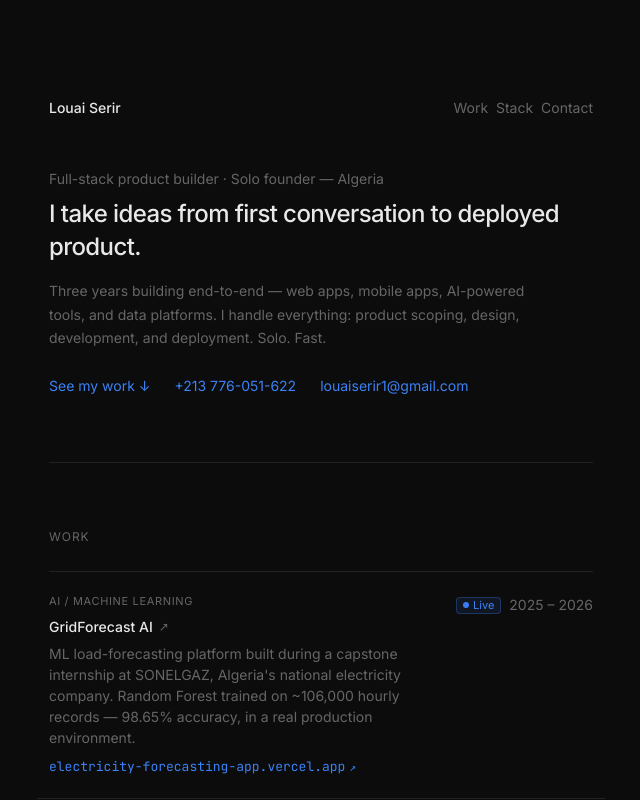
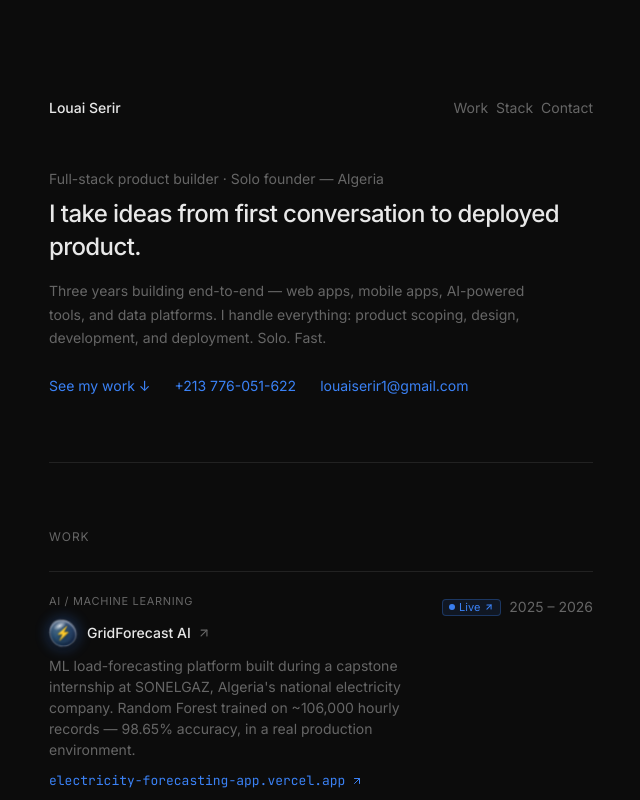
Before and after one commit to louay-ux/personal-portfolio, a React (Vite) app: page / in a window 1280 px wide. Shown: the top 800 px of the page, without its empty margins (319-959 px from the left). Built offline with nearby package versions, Linux system fonts and the light colour scheme.

Commit message:
Add liquid glass animation emoji to each project and replace unicode arrow with sleek SVG ArrowUpRight

```diff
--- /dev/null
+++ b/src/components/LiquidGlassEmoji.tsx
@@ -0,0 +1,89 @@
+/**
+ * @license
+ * SPDX-License-Identifier: Apache-2.0
+ */
+
+import React from "react";
+
+interface LiquidGlassEmojiProps {
+  emoji: string;
+  glowColor: string;
+  accentGradient: string;
+  accentColor: string;
+  className?: string;
+}
+
+export default function LiquidGlassEmoji({
+  emoji,
+  glowColor,
+  accentGradient,
+  accentColor,
+  className = "",
+}: LiquidGlassEmojiProps) {
+  return (
+    <div
+      className={`relative flex items-center justify-center w-[28px] h-[28px] shrink-0 select-none group/glass ${className}`}
+    >
+      {/* 1. Ambient liquid glow behind the glass */}
+      <div
+        className="absolute inset-0 rounded-full blur-[7px] pointer-events-none transition-all duration-300 group-hover/glass:blur-[9px]"
+        style={{
+          background: glowColor,
+          animation: "liquid-glow-pulse 4s ease-in-out infinite",
+        }}
+      />
+
+      {/* 2. Outer Liquid Glass Shell with morphing organic physics */}
+      <div
+        className="relative w-full h-full flex items-center justify-center backdrop-blur-md overflow-hidden transition-all duration-300 cursor-default"
+        style={{
+          border: "1px solid rgba(255, 255, 255, 0.24)",
+          boxShadow: `inset 0 1.5px 2px 0 rgba(255, 255, 255, 0.5), inset 0 -2px 3px 0 rgba(0, 0, 0, 0.6), inset 0 -0.5px 1.5px 0 ${accentColor}, 0 3px 8px -2px rgba(0, 0, 0, 0.5)`,
+          animation: "liquid-glass-morph 8s ease-in-out infinite",
+          background:
+            "radial-gradient(circle at 35% 25%, rgba(255, 255, 255, 0.22) 0%, rgba(255, 255, 255, 0.06) 45%, rgba(10, 10, 10, 0.65) 100%)",
+        }}
+      >
+        {/* 3. Internal Fluid Liquid Motion Layer */}
+        <div
+          className="absolute -inset-1 pointer-events-none opacity-60 mix-blend-screen"
+          style={{
+            background: accentGradient,
+            animation: "liquid-wave 6s linear infinite",
+          }}
+        />
+
+        {/* 4. Top Curved Specular Glare (Realistic Glass Highlight) */}
+        <div
+          className="absolute top-[2px] left-[3px] w-[14px] h-[7px] rounded-full pointer-events-none opacity-85"
+          style={{
+            background:
+              "radial-gradient(ellipse at center, rgba(255, 255, 255, 0.95) 0%, rgba(255, 255, 255, 0.35) 45%, rgba(255, 255, 255, 0) 75%)",
+            transform: "rotate(-25deg)",
+          }}
+        />
+
+        {/* 5. Periodic Shimmer Sweep */}
+        <div
+          className="absolute inset-0 pointer-events-none opacity-30"
+          style={{
+            background:
+              "linear-gradient(90deg, transparent 0%, rgba(255, 255, 255, 0.7) 50%, transparent 100%)",
+            animation: "liquid-shimmer-sweep 5s cubic-bezier(0.4, 0, 0.2, 1) infinite",
+          }}
+        />
+
+        {/* 6. Centered Floating Emoji */}
+        <span
+          className="relative z-10 text-[13px] leading-none select-none transition-transform duration-300 group-hover/glass:scale-110"
+          style={{
+            animation: "liquid-emoji-float 3.2s ease-in-out infinite",
+            filter: "drop-shadow(0 1px 2px rgba(0, 0, 0, 0.7))",
+          }}
+        >
+          {emoji}
+        </span>
+      </div>
+    </div>
+  );
+}
--- a/src/components/ProjectList.tsx
+++ b/src/components/ProjectList.tsx
@@ -4,6 +4,8 @@
  */
 
 import React from "react";
+import { ArrowUpRight } from "lucide-react";
+import LiquidGlassEmoji from "./LiquidGlassEmoji";
 
 interface ProjectRow {
   name: string;
@@ -12,6 +14,10 @@ interface ProjectRow {
   year: string;
   tag?: string;
   url?: string;
+  emoji: string;
+  glowColor: string;
+  accentGradient: string;
+  accentColor: string;
 }
 
 const SPEC_PROJECTS: ProjectRow[] = [
@@ -20,26 +26,42 @@ const SPEC_PROJECTS: ProjectRow[] = [
     category: "AI / MACHINE LEARNING",
     description: "ML load-forecasting platform built during a capstone internship at SONELGAZ, Algeria's national electricity company. Random Forest trained on ~106,000 hourly records — 98.65% accuracy, in a real production environment.",
     year: "2025 – 2026",
-    url: "https://electricity-forecasting-app.vercel.app/"
+    url: "https://electricity-forecasting-app.vercel.app/",
+    emoji: "⚡",
+    glowColor: "rgba(59, 130, 246, 0.45)",
+    accentGradient: "radial-gradient(circle at 40% 40%, rgba(56, 189, 248, 0.45) 0%, rgba(37, 99, 235, 0.25) 60%, transparent 100%)",
+    accentColor: "rgba(59, 130, 246, 0.45)"
   },
   {
     name: "Clinicos",
     category: "HEALTH-TECH",
     description: "Algerian health-tech platform. Role-based clinical dashboard with Gantt-style scheduling, real-time queues, and a trust-scoring system that reduces appointment fraud. Bilingual RTL/LTR.",
-    year: "2026"
+    year: "2026",
+    emoji: "🩺",
+    glowColor: "rgba(16, 185, 129, 0.45)",
+    accentGradient: "radial-gradient(circle at 40% 40%, rgba(52, 211, 153, 0.45) 0%, rgba(13, 148, 136, 0.25) 60%, transparent 100%)",
+    accentColor: "rgba(16, 185, 129, 0.45)"
   },
   {
     name: "Data Warehouse & BI",
     category: "DATA ENGINEERING",
     description: "Self-directed data engineering project. SQL Server warehouse using Medallion architecture (Bronze/Silver/Gold), star-schema modeling, and T-SQL ETL — with Power BI and Tableau dashboards built on top using DAX and LOD expressions.",
-    year: "2026"
+    year: "2026",
+    emoji: "📊",
+    glowColor: "rgba(139, 92, 246, 0.45)",
+    accentGradient: "radial-gradient(circle at 40% 40%, rgba(167, 139, 250, 0.45) 0%, rgba(124, 58, 237, 0.25) 60%, transparent 100%)",
+    accentColor: "rgba(139, 92, 246, 0.45)"
   },
   {
     name: "CosmeticaDZ",
     category: "E-COMMERCE",
     description: "Bilingual e-commerce marketplace for the Algerian market. Solo, concept to launch — regional payment flow by Wilaya/Baladia, admin dashboard tracking orders, stock, and margins.",
     year: "2025",
-    url: "https://cosmeticadz.netlify.app/"
+    url: "https://cosmeticadz.netlify.app/",
+    emoji: "✨",
+    glowColor: "rgba(244, 63, 94, 0.45)",
+    accentGradient: "radial-gradient(circle at 40% 40%, rgba(251, 113, 133, 0.45) 0%, rgba(219, 39, 119, 0.25) 60%, transparent 100%)",
+    accentColor: "rgba(244, 63, 94, 0.45)"
   }
 ];
 
@@ -59,58 +81,79 @@ export default function ProjectList() {
             key={project.name}
             className="group flex justify-between items-start py-5 border-b border-[#222222] transition-colors duration-200 hover:bg-[#141414] px-3 -mx-3"
           >
-            {/* Left: project category, name and description */}
-            <div className="flex flex-col pr-4">
+            {/* Left: project category, liquid glass emoji + name, and description */}
+            <div className="flex flex-col pr-4 flex-1">
               {project.category && (
-                <span className="text-[11px] font-sans text-[#666666] uppercase tracking-[0.06em] mb-1 select-none">
+                <span className="text-[11px] font-sans text-[#666666] uppercase tracking-[0.06em] mb-1.5 select-none">
                   {project.category}
                 </span>
               )}
+
+              <div className="flex items-center gap-2.5 my-0.5">
+                {/* Liquid Glass Animated Emoji */}
+                <LiquidGlassEmoji
+                  emoji={project.emoji}
+                  glowColor={project.glowColor}
+                  accentGradient={project.accentGradient}
+                  accentColor={project.accentColor}
+                />
+
                 {project.url ? (
                   <a
                     href={project.url}
                     target="_blank"
                     rel="noopener noreferrer"
-                  className="text-[14px] font-medium text-[#E8E8E8] transition-colors duration-200 hover:text-[#3B82F6] inline-flex items-center gap-1.5 w-fit"
+                    className="text-[14px] font-medium text-[#E8E8E8] transition-colors duration-200 hover:text-[#3B82F6] inline-flex items-center gap-1.5 group/title"
                   >
                     <span>{project.name}</span>
-                  <span className="text-[12px] text-[#666666] transition-transform duration-150 group-hover:translate-x-0.5 group-hover:-translate-y-0.5 group-hover:text-[#3B82F6]">
-                    ↗
-                  </span>
+                    <ArrowUpRight
+                      className="w-3.5 h-3.5 text-[#666666] transition-all duration-200 group-hover/title:translate-x-0.5 group-hover/title:-translate-y-0.5 group-hover/title:text-[#3B82F6] shrink-0"
+                      strokeWidth={2}
+                    />
                   </a>
                 ) : (
                   <span className="text-[14px] font-medium text-[#E8E8E8] transition-colors duration-200 group-hover:text-[#3B82F6]">
                     {project.name}
                   </span>
                 )}
-              <span className="text-[14px] text-[#666666] font-normal leading-[1.5] mt-1">
+              </div>
+
+              <span className="text-[14px] text-[#666666] font-normal leading-[1.5] mt-1.5">
                 {project.description}
               </span>
+
               {project.url && (
                 <a
                   href={project.url}
                   target="_blank"
                   rel="noopener noreferrer"
-                  className="inline-flex items-center gap-1 text-[13px] text-[#3B82F6] hover:underline mt-2 w-fit font-mono"
+                  className="inline-flex items-center gap-1.5 text-[13px] text-[#3B82F6] hover:underline mt-2.5 w-fit font-mono group/link"
                 >
                   <span>{project.url.replace(/^https?:\/\//, '').replace(/\/$/, '')}</span>
-                  <span className="text-[11px]">↗</span>
+                  <ArrowUpRight
+                    className="w-3 h-3 text-[#3B82F6] transition-transform duration-200 group-hover/link:translate-x-0.5 group-hover/link:-translate-y-0.5 shrink-0"
+                    strokeWidth={2}
+                  />
                 </a>
               )}
             </div>
 
             {/* Right: year right-aligned & optional tag */}
-            <div className="flex items-center gap-2 shrink-0 select-none pt-[1px] text-right">
+            <div className="flex items-center gap-2 shrink-0 select-none pt-[3px] text-right">
               {project.url && (
                 <a
                   href={project.url}
                   target="_blank"
                   rel="noopener noreferrer"
-                  className="text-[11px] text-[#3B82F6] border border-[#3B82F6]/30 bg-[#3B82F6]/10 hover:bg-[#3B82F6]/20 rounded-[4px] px-1.5 py-[2px] font-normal leading-none inline-flex items-center gap-1 transition-colors"
+                  className="text-[11px] text-[#3B82F6] border border-[#3B82F6]/30 bg-[#3B82F6]/10 hover:bg-[#3B82F6]/20 rounded-[4px] px-1.5 py-[2px] font-normal leading-none inline-flex items-center gap-1 transition-colors group/live"
                   title={`Open ${project.name}`}
                 >
                   <span className="w-1.5 h-1.5 rounded-full bg-[#3B82F6] inline-block animate-pulse" />
                   Live
+                  <ArrowUpRight
+                    className="w-2.5 h-2.5 text-[#3B82F6] transition-transform duration-150 group-hover/live:translate-x-0.5 group-hover/live:-translate-y-0.5"
+                    strokeWidth={2.5}
+                  />
                 </a>
               )}
               <span className="text-[14px] text-[#666666] font-normal">
--- a/src/index.css
+++ b/src/index.css
@@ -36,3 +36,60 @@
     outline-offset: 2px;
   }
 }
+
+/* Liquid Glass Animations */
+@keyframes liquid-glass-morph {
+  0%, 100% {
+    border-radius: 46% 54% 58% 42% / 48% 52% 48% 52%;
+    transform: rotate(0deg);
+  }
+  33% {
+    border-radius: 54% 46% 42% 58% / 52% 44% 56% 48%;
+    transform: rotate(4deg) scale(1.02);
+  }
+  66% {
+    border-radius: 42% 58% 50% 50% / 45% 55% 45% 55%;
+    transform: rotate(-3deg) scale(0.98);
+  }
+}
+
+@keyframes liquid-glow-pulse {
+  0%, 100% {
+    opacity: 0.45;
+    transform: scale(0.95);
+  }
+  50% {
+    opacity: 0.75;
+    transform: scale(1.08);
+  }
+}
+
+@keyframes liquid-wave {
+  0% {
+    transform: translateY(10%) rotate(0deg);
+  }
+  50% {
+    transform: translateY(-8%) rotate(180deg);
+  }
+  100% {
+    transform: translateY(10%) rotate(360deg);
+  }
+}
+
+@keyframes liquid-emoji-float {
+  0%, 100% {
+    transform: translateY(0px) scale(1);
+  }
+  50% {
+    transform: translateY(-1.2px) scale(1.06);
+  }
+}
+
+@keyframes liquid-shimmer-sweep {
+  0% {
+    transform: translateX(-150%) rotate(25deg);
+  }
+  25%, 100% {
+    transform: translateX(200%) rotate(25deg);
+  }
+}
```
Lines whose indentation alone changed are shown as unchanged.
